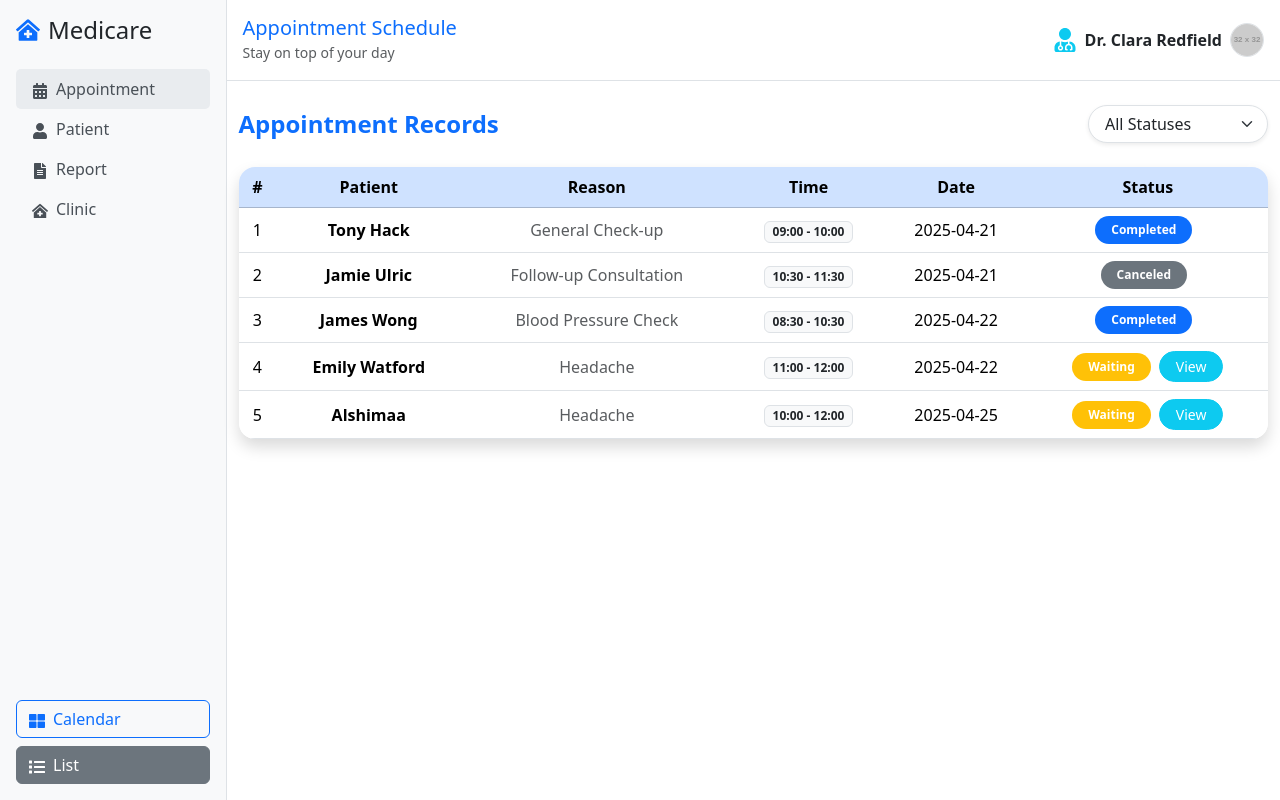
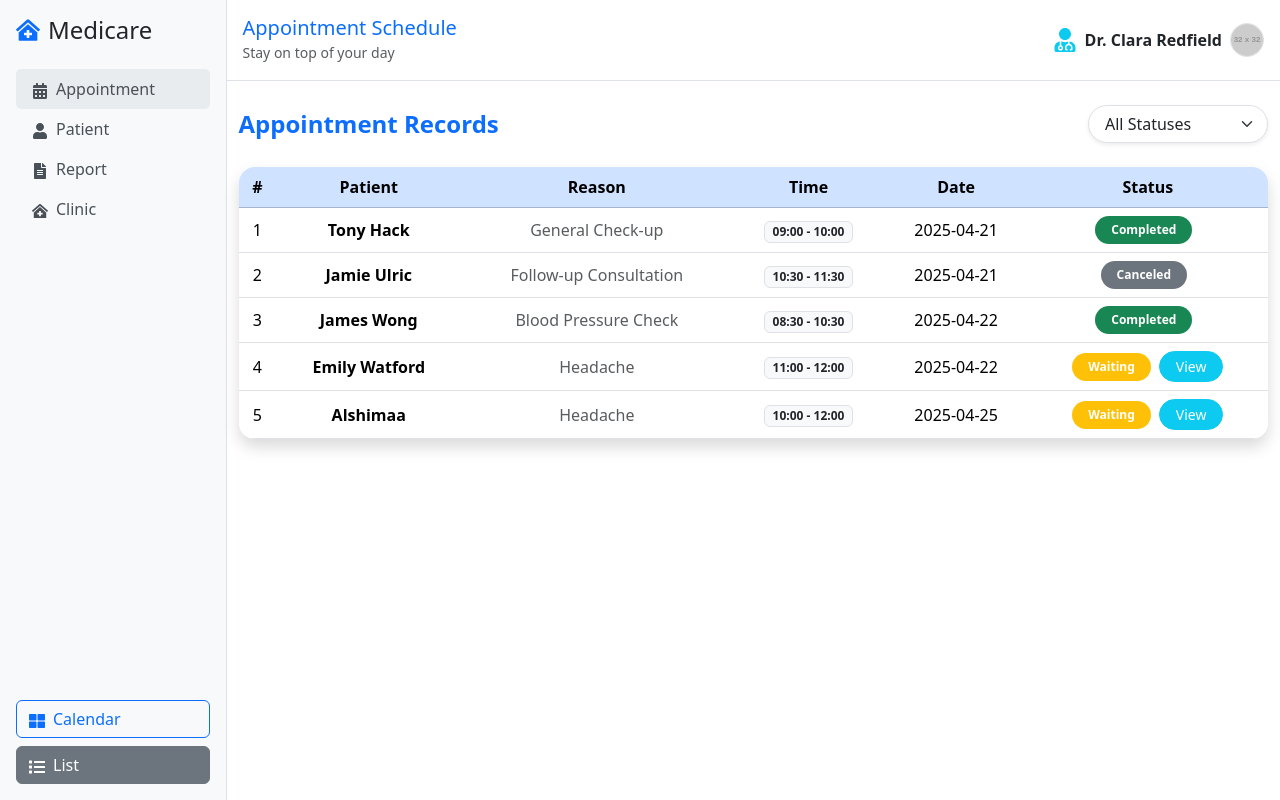
Before and after one commit to Esraa-mohamed1/react-medical-site, a React (Create React App) app in the folder mental-health-supporter/: page / in a window 1280 px wide. Both pictures are taken after a click on the button "List". Built offline with nearby package versions, Linux system fonts and the light colour scheme.

Commit message:
change colers of buttons

```diff
--- a/mental-health-supporter/src/components/AppointmentPage/AppointmentList.js
+++ b/mental-health-supporter/src/components/AppointmentPage/AppointmentList.js
@@ -59,7 +59,7 @@ export default function AppointmentList() {
       );
 
       updateStatus(appt.id, 'Approved');
-      await Swal.fire('Approved!',  'success');
+      await Swal.fire('Approved!',  'Email sent that approved appointment','success');
     } catch (err) {
       console.error('Error:', err);
       await Swal.fire('Error', 'error');
@@ -83,7 +83,7 @@ export default function AppointmentList() {
       );
 
       updateStatus(appt.id, 'Rejected');
-      await Swal.fire('Rejected', 'Email sent and status updated.', 'info');
+      await Swal.fire('Rejected', 'Email sent that reject appointment', 'info');
     } catch (err) {
       console.error('Error:', err);
       await Swal.fire('Error', 'Failed to update appointment.', 'error');
@@ -166,9 +166,9 @@ export default function AppointmentList() {
                 <td>{appt.date}</td>
                 <td>
                   <span className={`badge px-3 py-2 text-white rounded-pill me-2
-                    ${appt.status === 'Approved' ? 'bg-success' :
+                    ${appt.status === 'Approved' ? 'bg-primary' :
                       appt.status === 'Rejected' ? 'bg-danger' :
-                      appt.status === 'Completed' ? 'bg-primary' :
+                      appt.status === 'Completed' ? 'bg-success' :
                       appt.status === 'Canceled' ? 'bg-secondary' :
                       appt.status === 'Waiting' ? 'bg-warning text-dark' : 'bg-light text-dark'}`}>
                     {appt.status}
```
